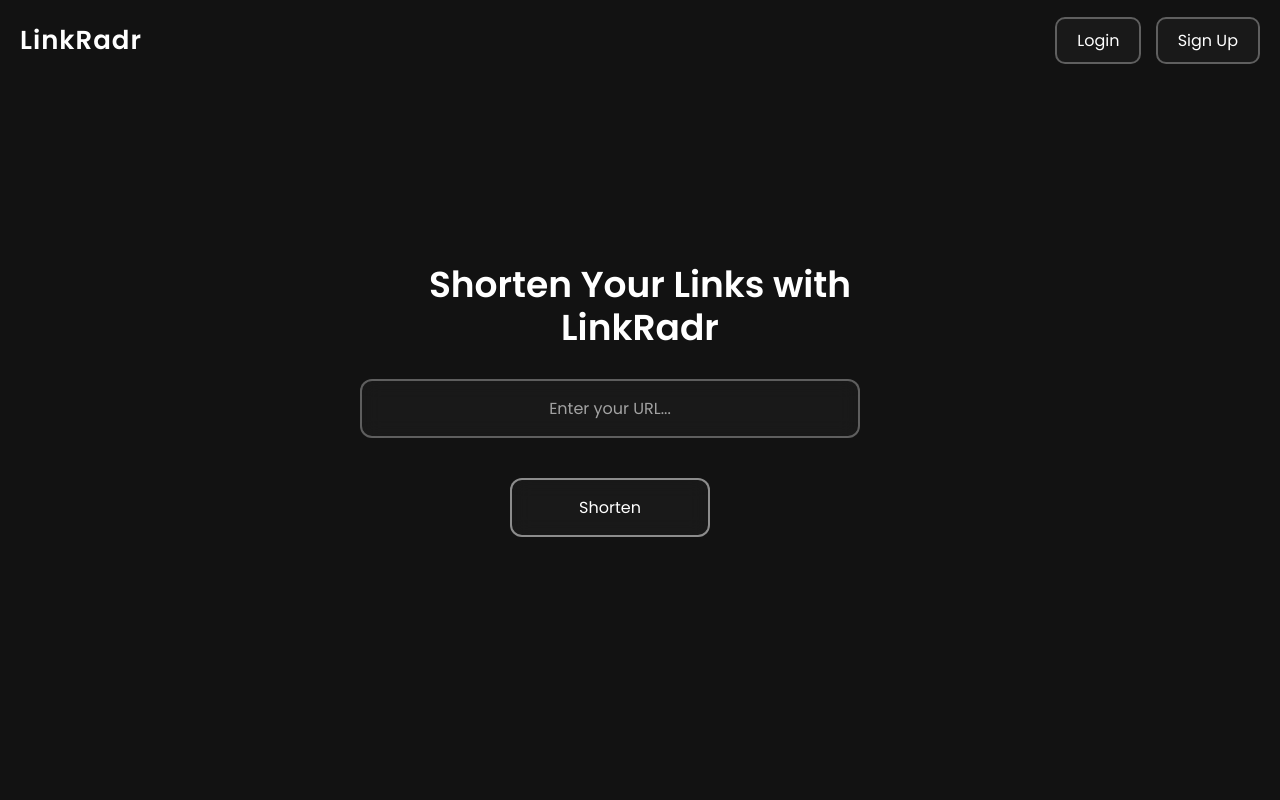
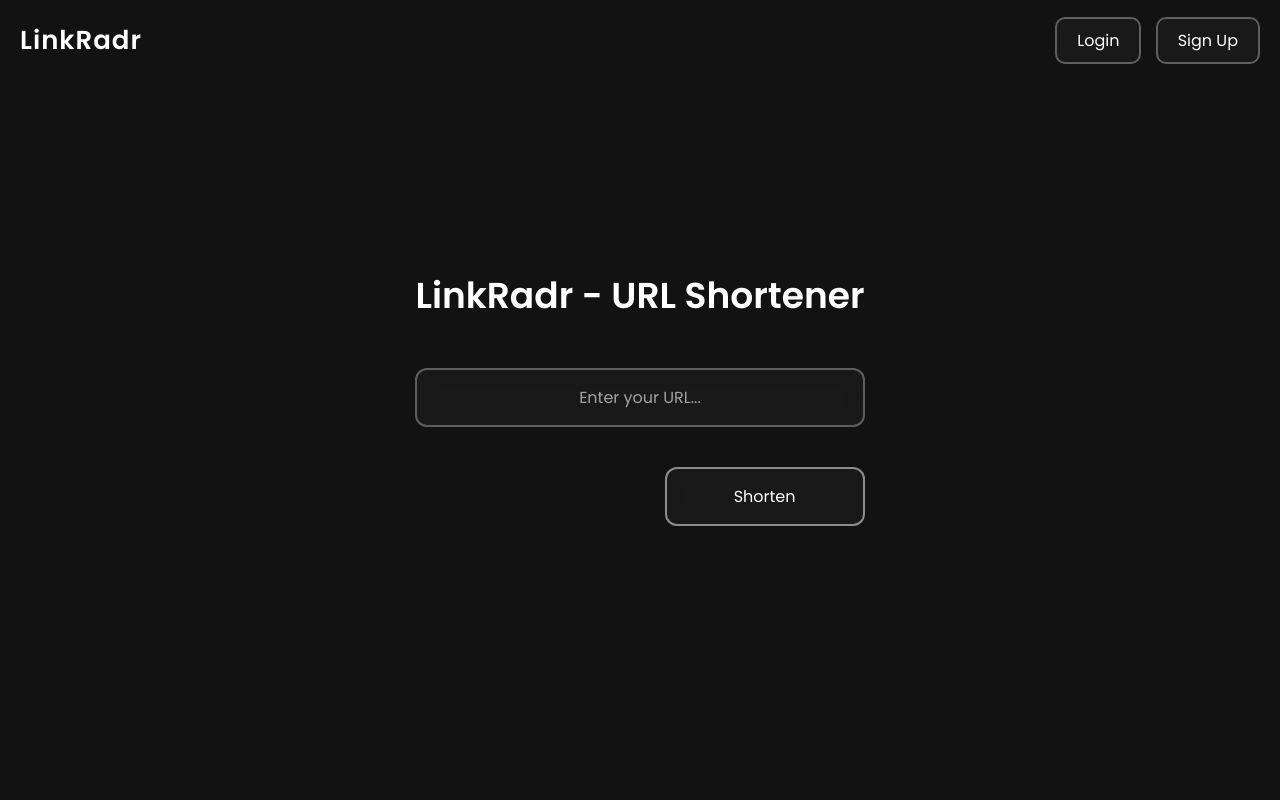
Before and after one commit to aswinpradeepc/linkradr, a Django app: page / in a window 1280 px wide. Run offline with Django 5.2, Linux system fonts and the light colour scheme.

Commit message:
functional, going to add styles

```diff
--- a/shortradr/authapp/urls.py
+++ b/shortradr/authapp/urls.py
@@ -5,7 +5,7 @@ from .views import *
 urlpatterns = [
     path('login/', login_view, name='login'),
     path('signup/', signup, name='signup'),
-    path('logout/', auth_views.LogoutView.as_view(), name='logout'),
+    path('logout/', user_logout, name='logout'),
     path("activate/<uidb64>/<token>/", activate, name="activate"),
     path("verify-otp/", verify_otp, name="verify_otp"),
     path("verification-required/<email>/", verification_required, name="verification_required"),  # ✅ New page
--- a/shortradr/authapp/views.py
+++ b/shortradr/authapp/views.py
@@ -7,6 +7,7 @@ from django.contrib.auth.tokens import default_token_generator
 from django.contrib.sites.shortcuts import get_current_site
 from django.http import HttpResponse
 from .forms import SignUpForm, LoginForm, OTPVerificationForm
+from django.contrib.auth import logout
 
 User = get_user_model()
 
@@ -118,3 +119,8 @@ def verify_otp(request):
     else:
         form = OTPVerificationForm()
     return render(request, "auth_login/verify_otp.html", {"form": form})
+
+
+def user_logout(request):
+    logout(request)
+    return redirect('home')
--- a/shortradr/static/css/button.css
+++ b/shortradr/static/css/button.css
@@ -3,7 +3,7 @@
     width: 100%;
     margin-top: 20px;
     display: flex;
-    justify-content: center;
+    justify-content: end;
 }
 
 /* Button Styles */
--- a/shortradr/static/css/main.css
+++ b/shortradr/static/css/main.css
@@ -27,13 +27,12 @@ html {
 
 /* SVG Background Styles */
 svg {
-    position: fixed;
     top: 0;
     left: 0;
     width: 100%;
     height: 100%;
     z-index: -1;
-    opacity: 0.7;
+    opacity: 1;
 }
 
 /* Top Bar Styles */
@@ -64,13 +63,13 @@ svg {
     padding: 20px;
 }
 
-/* Container for centered content */
 .container {
-    max-width: 600px;
-    margin: 0 auto;
-    padding: 20px;
-    text-align: center;
+    display: flex;
+    flex-direction: column;
+    align-items: center;
 }
+
+
 
 /* Form Styles */
 form {
@@ -183,7 +182,6 @@ h2 {
     .btn-shorten-home {
         width: 100%;
         max-width: none;
+        align-self: self-end;
     }
 }
-
-/* ... (existing styles) ... */
--- a/shortradr/templates/base.html
+++ b/shortradr/templates/base.html
@@ -16,19 +16,6 @@
     {% block extra_head %}{% endblock %}
 </head>
 <body>
-    <!-- SVG Background -->
-    <svg xmlns="http://www.w3.org/2000/svg" version="1.1" xmlns:xlink="http://www.w3.org/1999/xlink" xmlns:svgjs="http://svgjs.dev/svgjs" width="1440" height="560" preserveAspectRatio="none" viewBox="0 0 1440 560">
-        <g mask="url(&quot;#SvgjsMask1000&quot;)" fill="none">
-            <rect width="1440" height="560" x="0" y="0" fill="rgba(18, 18, 18, 1)"></rect>
-            <path d="M0,499.085C96.722,507.468,198.683,484.458,281.656,435.357C364.906,386.047,415.021,301.404,456.676,213.256C497.107,127.369,520.498,31.385,501.286,-59.635C482.352,-149.461,428.706,-227.493,359.639,-289.753C290.671,-351.924,202.363,-392.936,110.679,-407.398C19.812,-421.703,-72.891,-408.829,-159.982,-379.385C-249.764,-348.914,-341.696,-307.551,-397.124,-228.415C-452.451,-149.421,-455.344,-47.543,-442.683,41.786C-430.241,129.352,-390.16,210.835,-327.608,275.812C-263.908,342.001,-178.485,383.764,-89.166,416.636C-5.141,447.304,-91.482,491.135,0,499.085" fill="#0f0f0f"></path>
-            <path d="M1440 1016.451C1547.071 1024.779 1664.762 1029.722 1751.183 961.9300000000001 1837.025 894.598 1846.253 767.3340000000001 1881.1680000000001 665.1320000000001 1914.1680000000001 567.8340000000001 1947.8980000000001 471.59000000000003 1933.1680000000001 369.90200000000004 1918.1779999999999 266.145 1868.712 168.697 1795.423 92.10300000000001 1721.248 14.590999999999994 1620.405-30.789000000000044 1516.253-50.63699999999997 1411.77-70.56500000000005 1303.697-73.85600000000005 1200.4740000000002-47.653999999999996 1095.9740000000002-21.183999999999997 1002.5360000000001 31.205999999999975 929.1289999999999 106.71600000000001 855.9570000000001 182.00300000000004 805.085 280.145 786.1289999999999 385.145 767.4650000000001 488.77 778.4380000000001 597.6259999999999 820.5640000000001 695.1259999999999 862.1350000000001 791.4380000000001 928.5640000000001 875.3009999999999 1022.5640000000001 927.3009999999999 1117.5640000000001 979.9380000000001 1220.4740000000002 1004.8009999999999 1327.5640000000001 1007.3009999999999 1440 1016.451" fill="#151515"></path>
-        </g>
-        <defs>
-            <mask id="SvgjsMask1000">
-                <rect width="1440" height="560" fill="#ffffff"></rect>
-            </mask>
-        </defs>
-    </svg>
 
     <!-- Mobile Navigation Overlay -->
     <div class="mobile-nav-overlay">
--- a/shortradr/templates/shortener/home.html
+++ b/shortradr/templates/shortener/home.html
@@ -1,8 +1,10 @@
 {% extends 'base.html' %}
 
 {% block content %}
+{% load static %}
+<!-- <img src="{% static 'img/cusat.svg' %}" alt="Shortradr logo" > -->
 <div class="container">
-    <h1>Shorten Your Links with LinkRadr</h1>
+    <h1>LinkRadr - URL Shortener</h1>
     <form action="/shorten/" method="post" class="url-form">
         {% csrf_token %}
         <input type="url" id="url" name="url" placeholder="Enter your URL..." required>
```
